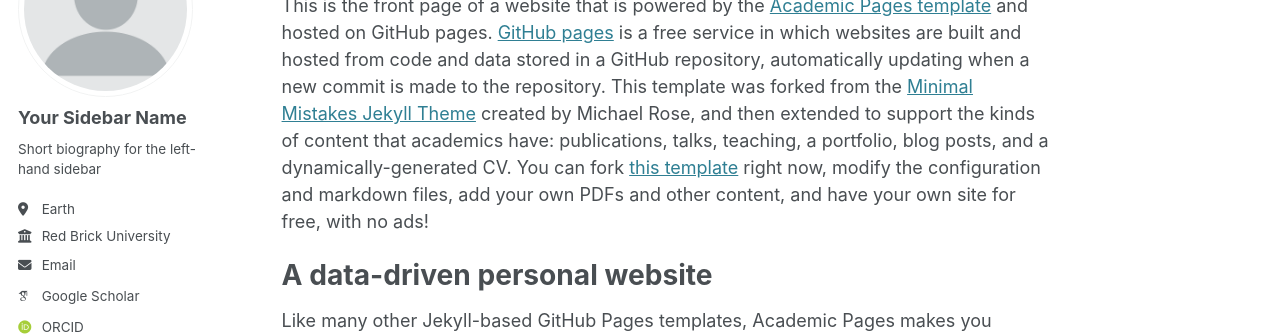
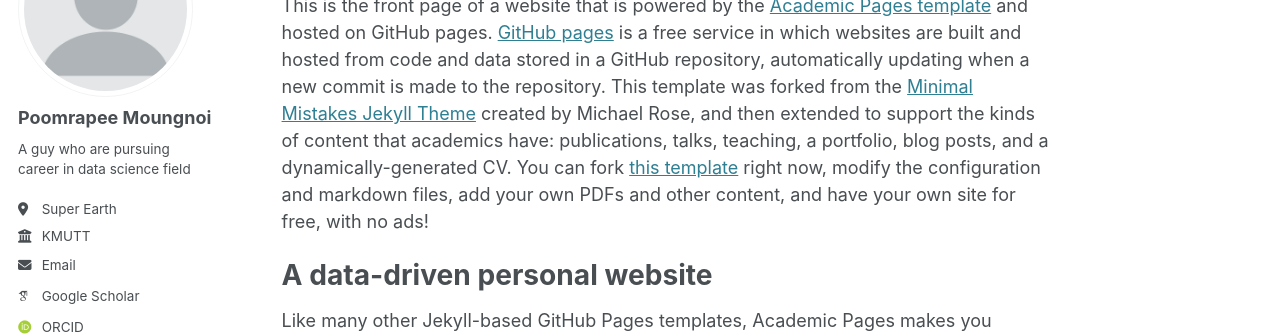
Before and after one commit to spppm/spppm.github.io, a Jekyll site: the page built from _pages/about.md, in a window 1280 px wide. Shown: the part 184-520 px from the top of the page. Built offline with Jekyll 4.4.1, drawn with Linux system fonts in a browser that asks for light colours; some web fonts are replaced.

Commit message:
Edit the information

```diff
--- a/_config.yml
+++ b/_config.yml
@@ -22,13 +22,13 @@ repository               : "academicpages/academicpages.github.io"
 author:
   # Biographic information
   avatar           : "profile.png"
-  name             : "Your Sidebar Name"
+  name             : "Poomrapee Moungnoi"
   pronouns         : # example: "she/her"
-  bio              : "Short biography for the left-hand sidebar"
-  location         : "Earth"
-  employer         : "Red Brick University"
+  bio              : "A guy who are pursuing career in data science field"
+  location         : "Super Earth"
+  employer         : "KMUTT"
   uri              : # URL
-  email            : "none@example.org"
+  email            : "poomrapeesun2@gmail.com"
 
   # Academic websites
   arxiv            : # URL - Update with the correct link to your profile
```
